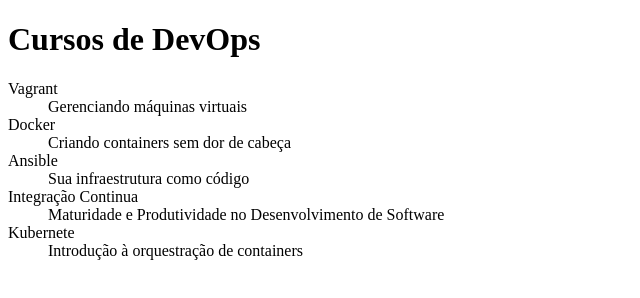
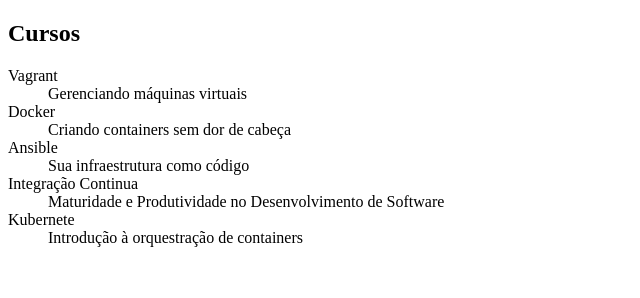
Before and after one commit to YarleiCruz98/Git-e-Github-controle-e-compartilhe-seu-codigo-estrategias-de-ramificacao-Conflitos-e-Pull-Requests, a plain HTML site: page index.html in a window 1280 px wide. Shown: the whole page, without its empty margins (0-640 px from the left). Drawn offline with Linux system fonts and the light colour scheme.

Commit message:
Alterando titulos para cursos

```diff
--- a/index.html
+++ b/index.html
@@ -5,7 +5,7 @@
     <title>Listas de cursos de GIT & GITHUB da Alura"</title>
 </head>
 <body>
-    <h1>Cursos de DevOps</h1>
+    <h2>Cursos</h2>
 
     <dl>
         <dt>Vagrant</dt>
```
